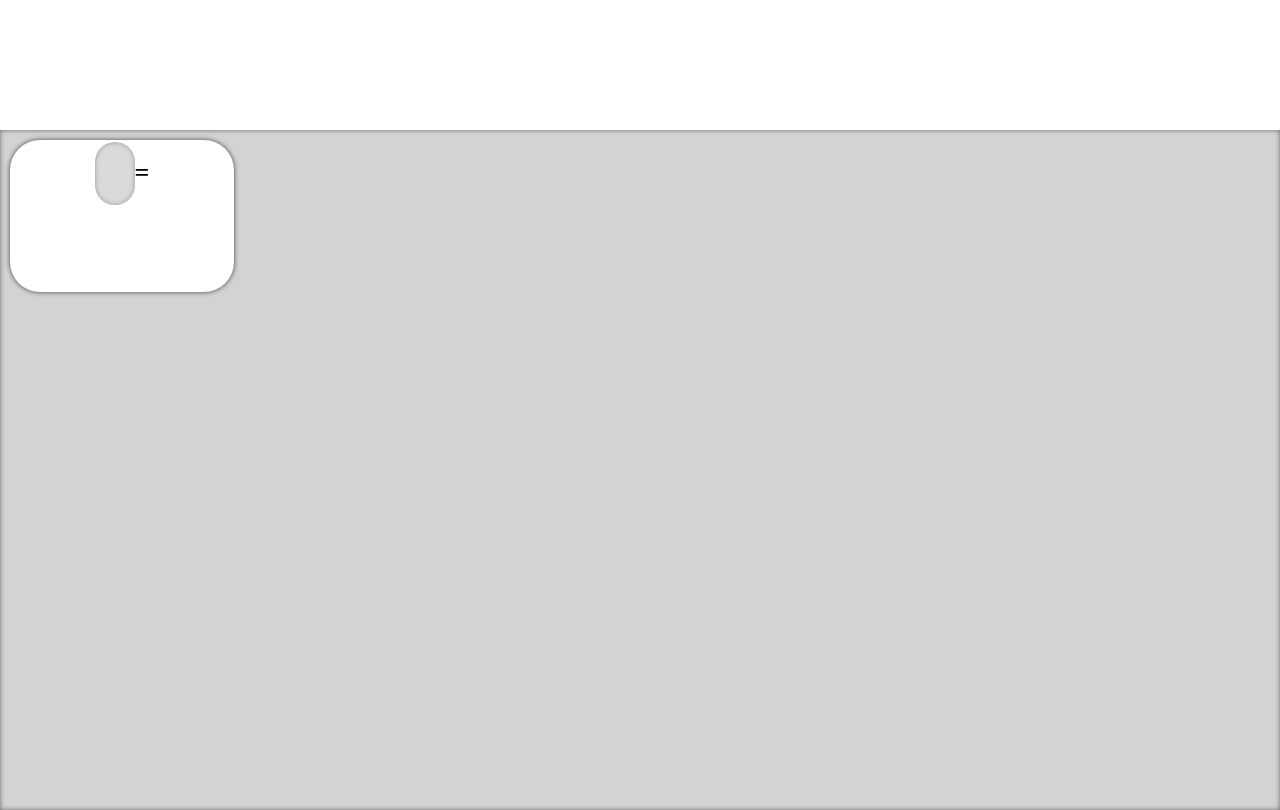
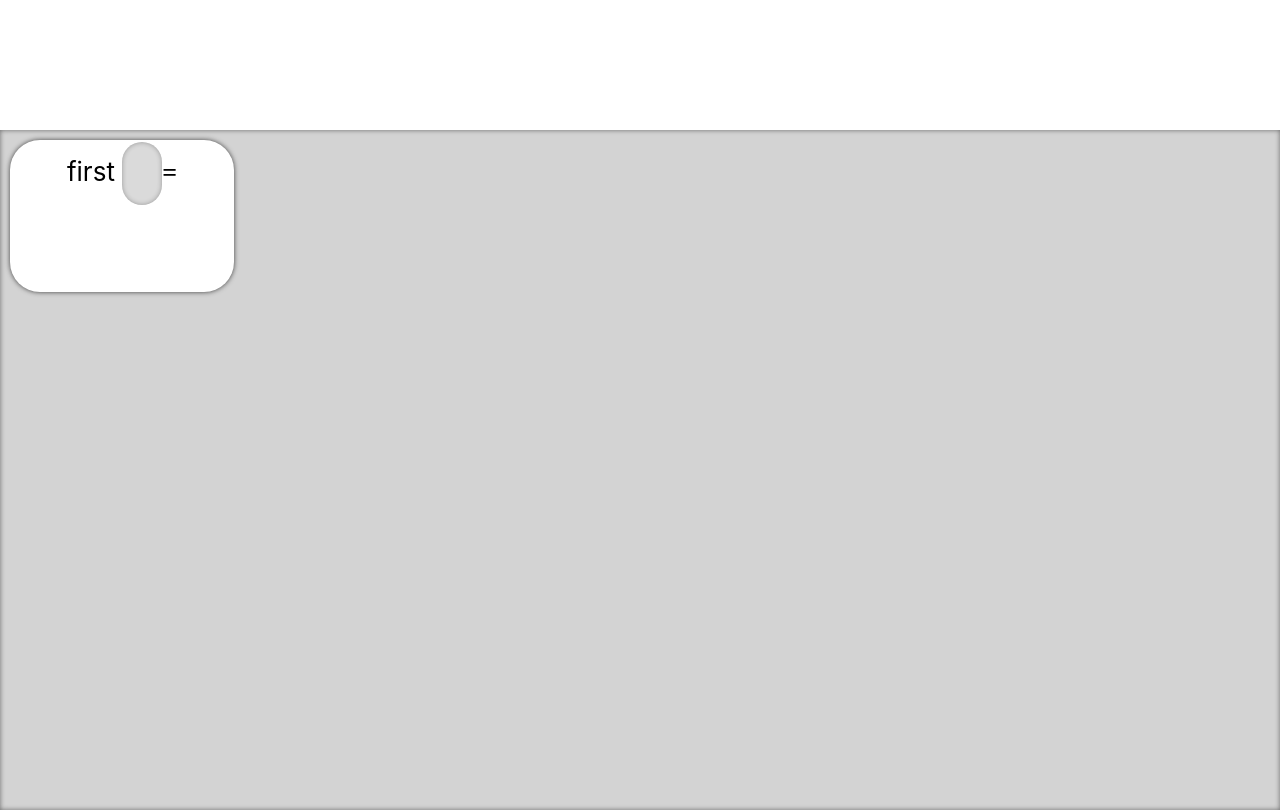
Before and after one commit to Agamemnonsrf/equTree, a React (Create React App) app: page / in a window 1280 px wide. Built offline with nearby package versions, Linux system fonts and the light colour scheme.

Commit message:
going insane

```diff
--- a/package.json
+++ b/package.json
@@ -11,6 +11,7 @@
     "react-dom": "^18.2.0",
     "react-draggable": "^4.4.5",
     "react-scripts": "5.0.1",
+    "react-stately": "^3.20.0",
     "react-use-caret-position": "^1.1.0",
     "react-uuid": "^2.0.0",
     "web-vitals": "^2.1.4"
--- a/src/App.js
+++ b/src/App.js
@@ -7,7 +7,7 @@ import uuid from 'react-uuid';
 function App() {
   const [equations, setEquations] = React.useState([]);
   const [result, setResult] = React.useState('');
-  const [sections, setSections] = React.useState([{ value: 'first', id: uuid() }]);
+  const [sections, setSections] = React.useState([{ value: 'first', textValue: '', id: uuid() }]);
 
   return (
     <Context.Provider value={{ equations, setEquations, result, setResult, sections, setSections }}>
--- a/src/Components/Canvas.js
+++ b/src/Components/Canvas.js
@@ -6,9 +6,12 @@ import { Context } from '../context/context';
 
 export const Canvas = () => {
     const context = React.useContext(Context);
+    const [localSets, setLocalSets] = React.useState([[...context.sections]]);
+    React.useEffect(() => { context.setSections(localSets.flat()) }, [localSets]);
+
     return (
         <div className='canvas' >
-            {context.sections.map((section, index) => { return (<div key={section.id}><EquCard variable={section.value} id={section.id} /></div>) })}
+            {context.sections.map((section, index) => { return (<div key={section.id}><EquCard variable={section.value} id={section.id} setLocalSets={setLocalSets} index={index} localSets={localSets} /></div>) })}
 
         </div >
     );
--- a/src/Components/EquCard.js
+++ b/src/Components/EquCard.js
@@ -6,7 +6,7 @@ import { Context } from "../context/context";
 import * as math from "mathjs";
 import uuid from "react-uuid";
 
-export const EquCard = () => {
+export const EquCard = (props) => {
   const { height, width } = useWindowDimensions();
   const moveBounds = {
     top: 10,
@@ -21,6 +21,7 @@ export const EquCard = () => {
   const [equation, setEquation] = React.useState("");
   const [caretPosition, setCaretPosition] = React.useState(0);
   const [localSections, setLocalSections] = React.useState([]);
+  const [localResult, setLocalResult] = React.useState("");
   const nodeRef = React.useRef(null);
   const spanRef = React.useRef(null);
 
@@ -123,17 +124,22 @@ export const EquCard = () => {
   };
 
   const getVariables = (str) => {
-    sections = str.split(/[\+\-\*\/\^\)\(]/g);
-    const variables = sections.filter((section) => isVariable(section)).map((section) => ({ value: section, id: uuid() }));
-    console.log(variables)
-    return variables;
+    const sections = str.split(/[\+\-\*\/\^\)\(]/g);
+    const sectionsFiltered = sections.filter((section) => isVariable(section));
+    const variables = sectionsFiltered.map((section) => ({ value: section, id: uuid() }));
+    console.log("localSections: ", variables);
+    const localSetsCopy = [...props.localSets];
+    console.log("localSetsCopy: ", localSetsCopy);
+    localSetsCopy[props.index + 1] = variables;
+
+    props.setLocalSets(localSetsCopy);
   }
 
   const handleEquationChange = (e) => {
     const equationUnparsed = e.currentTarget.textContent;
     const equationClean = equationUnparsed.replace(/\s/g, "");
     const inputData = e.nativeEvent.data;
-    setLocalSections(getVariables(equationClean));
+    getVariables(equationClean);
 
     if (inputData === "(") {
       const caret = getCaretPosition(e.currentTarget);
@@ -153,7 +159,9 @@ export const EquCard = () => {
   React.useEffect(() => {
     const equationParsed = math.parse(equation);
     const result = equationParsed.evaluate();
-    context.setResult(result);
+    setLocalResult(result);
+    if (props.variable === 'first')
+      context.setResult(result);
   }, [equation]);
 
   React.useEffect(() => {
@@ -166,13 +174,12 @@ export const EquCard = () => {
       sel.addRange(range);
       spanRef.current.focus();
     } catch (error) {
-      console.log("no caret position");
     }
   }, [innerHtml]);
 
   React.useEffect(() => {
     if (localSections.length > 0) {
-      context.setSections(localSections);
+      context.setSections(prev => [...localSections]);
     }
   }, [localSections]);
 
@@ -183,7 +190,7 @@ export const EquCard = () => {
       defaultPosition={defaultPosition}
       bounds={moveBounds}
     >
-      <div className="equ-card" ref={nodeRef}>
+      <div className="equ-card" ref={nodeRef}>{props.variable} {''}
         <b>
           <span
             ref={spanRef}
@@ -198,7 +205,7 @@ export const EquCard = () => {
           </span>{" "}
           <span style={{ fontFamily: "Rubik, sansSerif" }}>
             {" "}
-            = {context.result}
+            = {localResult}
           </span>
         </b>
       </div>
```
Also changed, not shown: 1 other file (tests, documents, lock files or other folders).
